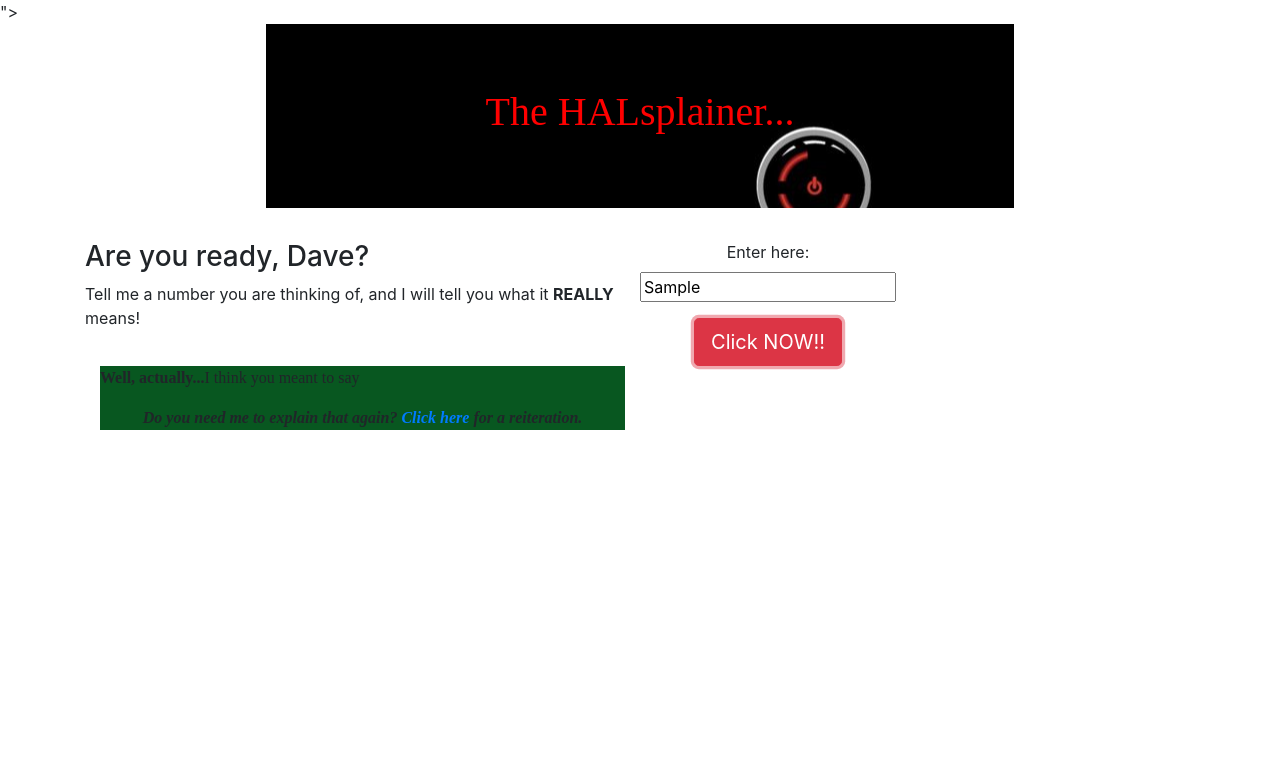
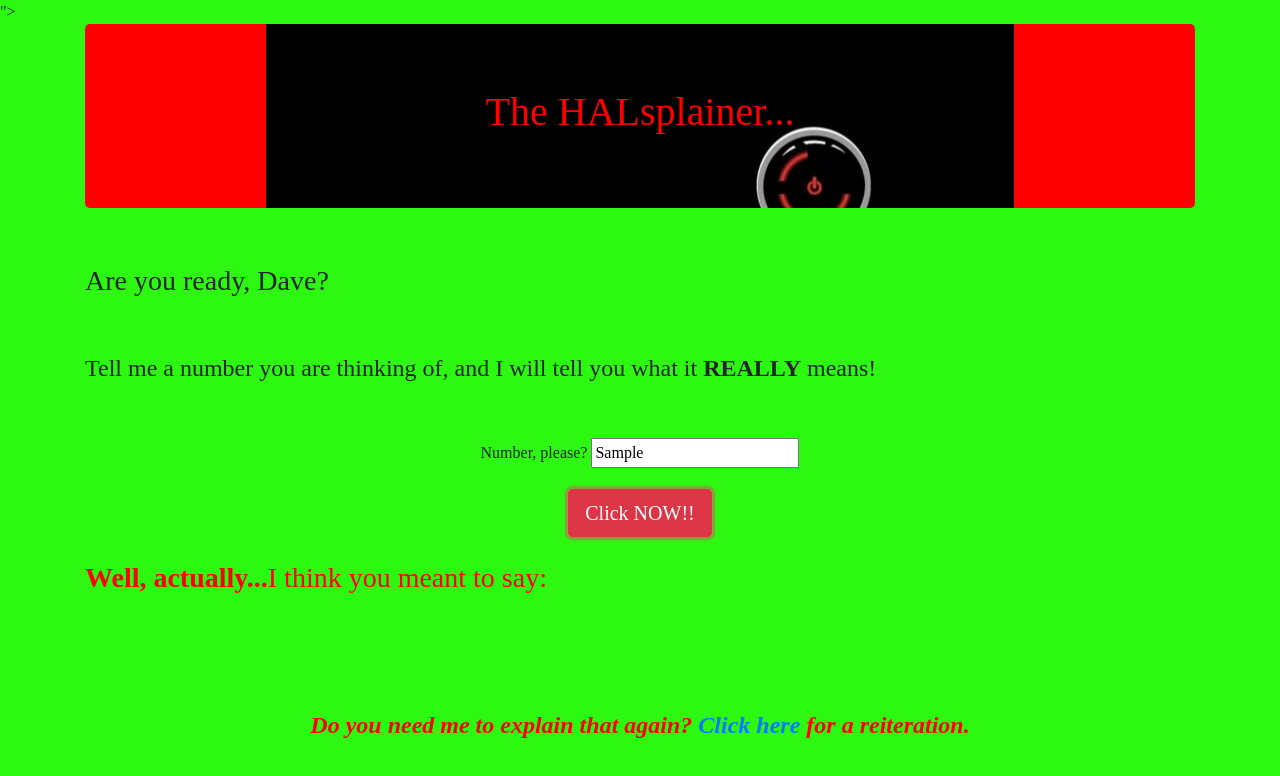
Before and after one commit to Kennedy777/BeepBoop, a plain HTML site: page index.html in a window 1280 px wide. Both pictures are taken after typing "Sample" into the empty fields and a click on the button "Click NOW!!". Drawn offline with nearby package versions, Linux system fonts and the light colour scheme.

Commit message:
Fixes memethods and simplifies functions in JS

```diff
--- a/css/styles.css
+++ b/css/styles.css
@@ -1,5 +1,17 @@
-.output{
+body {
+  background-color: #2cf811;
+  font-family: "futura";
+}
+
+#resultNum{
   display: none;
+  color: red;
+  border-width: medium;
+}
+
+#result{
+  color: black;
+  font-weight: bold;
 }
 
 #formHal {
@@ -16,26 +28,15 @@
   background: url("../images/hal.jpg") no-repeat center center;
   background-repeat: no-repeat;
   background-position: center;
-  background-color: white;
+  background-color: red;
   text-align: center;
   font-family: "futura";
   font-weight: bold;
 }
 
-.well{
-  background-color: #085720;
-  border-color: #5bc0de;
-  font-family: "futura";
-}
-
-
-.panel {
-  border-color: #5bc0de;
-  font-family: "new baskerville";
-}
-
 .link {
   text-align: center;
   font-weight: bold;
+  font-size: 1.5em;
   font-style: italic;
 }
--- a/index.html
+++ b/index.html
@@ -13,38 +13,36 @@
   <body>
 
     <div class="container">
-    <div class="jumbotron">
+
+      <div class="jumbotron">
       <h1>The HALsplainer...</h1>
-    </div>
-     <div class="row">
-       <div class="col-md-6"
-        <div class="panel panel-info">
-          <div class="panel-heading"><h3>Are you ready, Dave?</h3></div>
-          <div class="panel-body">
-          <p>Tell me a number you are thinking of, and I will tell you what it <b>REALLY</b> means!</p>
-        </div>
       </div>
+      <br>
+
+      <h3>Are you ready, Dave?</h3>
+         <br><br>
+          <h4>Tell me a number you are thinking of, and I will tell you what it <b>REALLY</b> means!</h4>
+          <br><br>
 
       <form id="formHal">
-      <div class="form-group">
-       <label for="userInput"<h4>Enter here:</h4></label> <br>
+       <div class="form-group">
+         <label for="userInput">Number, please?
+         </label>
+          <input id="userInput" type="numberInput">
+       </div>
 
-       <p><input id="userInput" type="text" onClick="this.form.reset()">
-       </div>
       <button type="submit" class="btn btn-danger btn-lg">Click NOW!!</button>
-     </form><br><br>
-    </div>
+      </form>
+      <br>
 
-  <div class="col-md-6">
-  <div class="output well">
-   <p><strong>Well, actually...</strong>I think you meant to say</p>
-   <ul id="result">
-    </ul>
-    <p class="link">Do you need me to explain that again? <a href=index.html>Click here</a> for a reiteration.<p>
-    </div>
+   <div id= "resultNum">
+      <h3><strong>Well, actually...</strong>I think   you meant to say: </h3>
+      <br><br>
+      <h4 id="result"></h4>
+      <br><br>
+    <p class="link">Do you need me to explain that again? <a href=index.html>Click here</a> for a reiteration.</p>
    </div>
 
-   </div>
   </div>
  </body>
 </html>
--- a/js/scripts.js
+++ b/js/scripts.js
@@ -1,47 +1,31 @@
 // Business logic
 
      var userResult = [];
-     function hasNumbers(originalInput){
-        return originalInput;
-     }
 
-     function beepBoop(originalInput){
-
-     for (var i = 0; i <=originalInput; i++) {
-      if (i.includes(3)) {
-        userResult.push("I'm sorry, Dave, I can't do that.");
-      } else if(i.includes(2)) {
-        userResult.push("Boop!");
-      } else if(i.includes(1)){
-         userResult.push("Beep!");
-        } else {
-          userResult.push(i);
-        }
-     } return userResult
-      console.log(userResult);
-};
+    var beepBoop = function(number) {
+      if (number.toString().includes(3)==true) {
+         return "I'm sorry, Dave, I'm afraid I can't do that.";
+       } else if (number.toString().includes(2)==true) {
+         return "Boop!";
+       } else if (number.toString().includes(1)==true) {
+         return "Beep!";
+       } else {
+       return number.toString();
+        //  return " " + number.toString();
+        };
+     };
 
  // UI Logic
  $(document).ready(function(){
     $("#formHal").submit(function(event){
+     event.preventDefault();
+     $("#resultNum").show();
 
-    var originalInput = parseInt($("input#userInput").val());
-    var isNumber = hasNumbers(originalInput);
-    var finalOutput= beepBoop(originalInput)
-   // $("#formHal")[0].reset();
+     var originalInput=$("#userInput").val();
+     for (var i=0; i<=originalInput; i++) {
+      userResult.push(beepBoop(i));
+     };
 
-   finalOutput=userResult.map(function(result){
-     return "<li>" + result + "</li>"
-   });
-
-    if (isNumber==false){
-      alert("I told you to only use numbers, Dave");
-    } else if (originalInput <1){
-      alert("Silly human. You need to use positive numbers.");
-     } else {
-     $("#result").append(finalOutput);
-     $(".output").show();
-     }
-     event.preventDefault();
+     $("#result").text(userResult);
      });
   });
```
Also changed, not shown: 1 other file.
